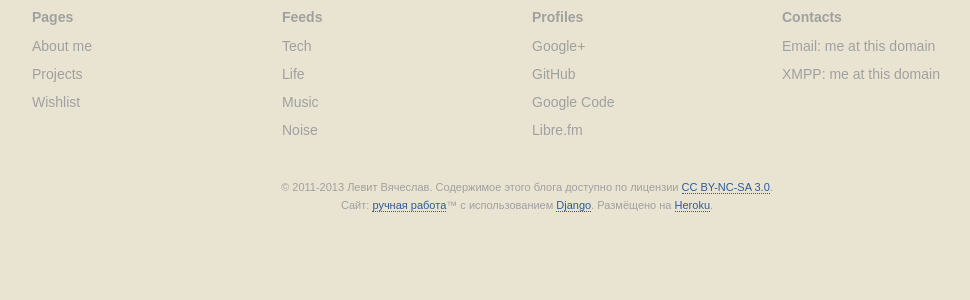
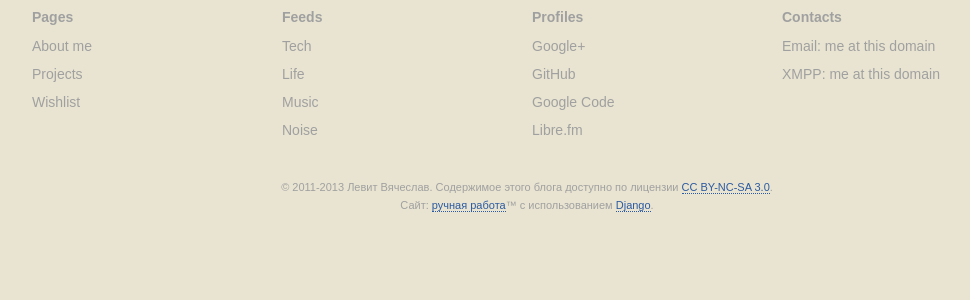
Before and after one commit to vlevit/vlevit.org, a Django app: template templates/post.html in a window 1280 px wide. Shown: the part 175-475 px from the top of the page, without its empty margins (113-1083 px from the left). Run offline with Django 3.2, Linux system fonts and the light colour scheme; the template is opened without the code that fills it, so the values that code supplies are empty; parts of the project's set-up code (start-up, migrations or seed data) failed here and were passed over.

Commit message:
Update the footer clause: site is no more hosted on Heroku

```diff
--- a/templates/base.html
+++ b/templates/base.html
@@ -134,7 +134,6 @@
                 </p>
                 <p>
                     <a href="https://github.com/vlevit/vlevit.org">Handmade website</a>™ using <a href="https://www.djangoproject.com/">Django</a>.
-                    Hosted on <a href="http://www.heroku.com/">Heroku</a>.
                 </p>
                 {% else %}
                 <p>
@@ -142,7 +141,6 @@
                     Содержимое этого блога доступно по лицензии <a rel="license" href="http://creativecommons.org/licenses/by-nc-sa/3.0/deed.ru">CC BY-NC-SA 3.0</a>.
                 <p>
                     Сайт: <a href="https://github.com/vlevit/vlevit.org">ручная работа</a>™ с использованием <a href="https://www.djangoproject.com/">Django</a>.
-                    Размёщено  на <a href="http://www.heroku.com/">Heroku</a>.
                 </p>
                 {% endif %}
             </div>
```
